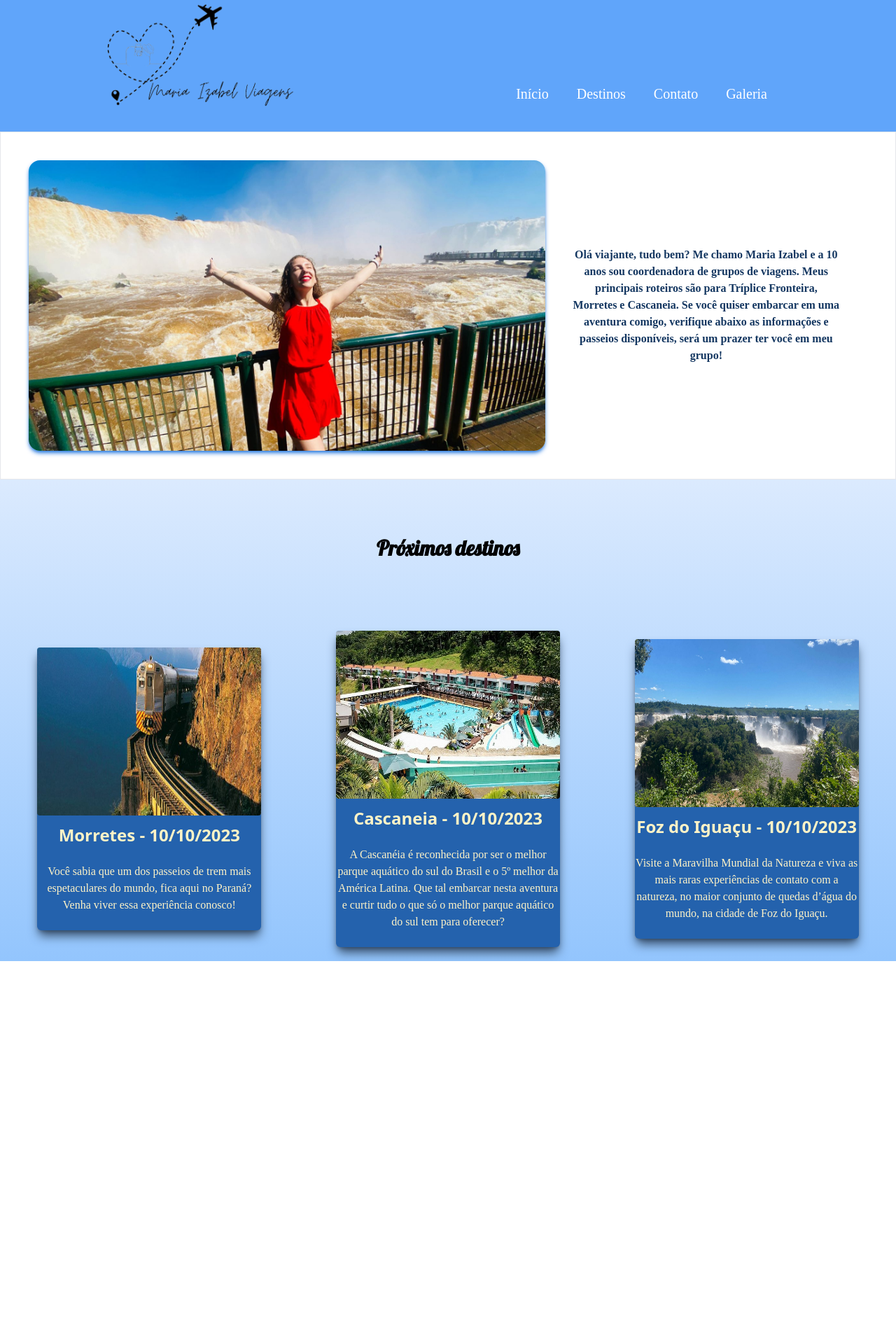
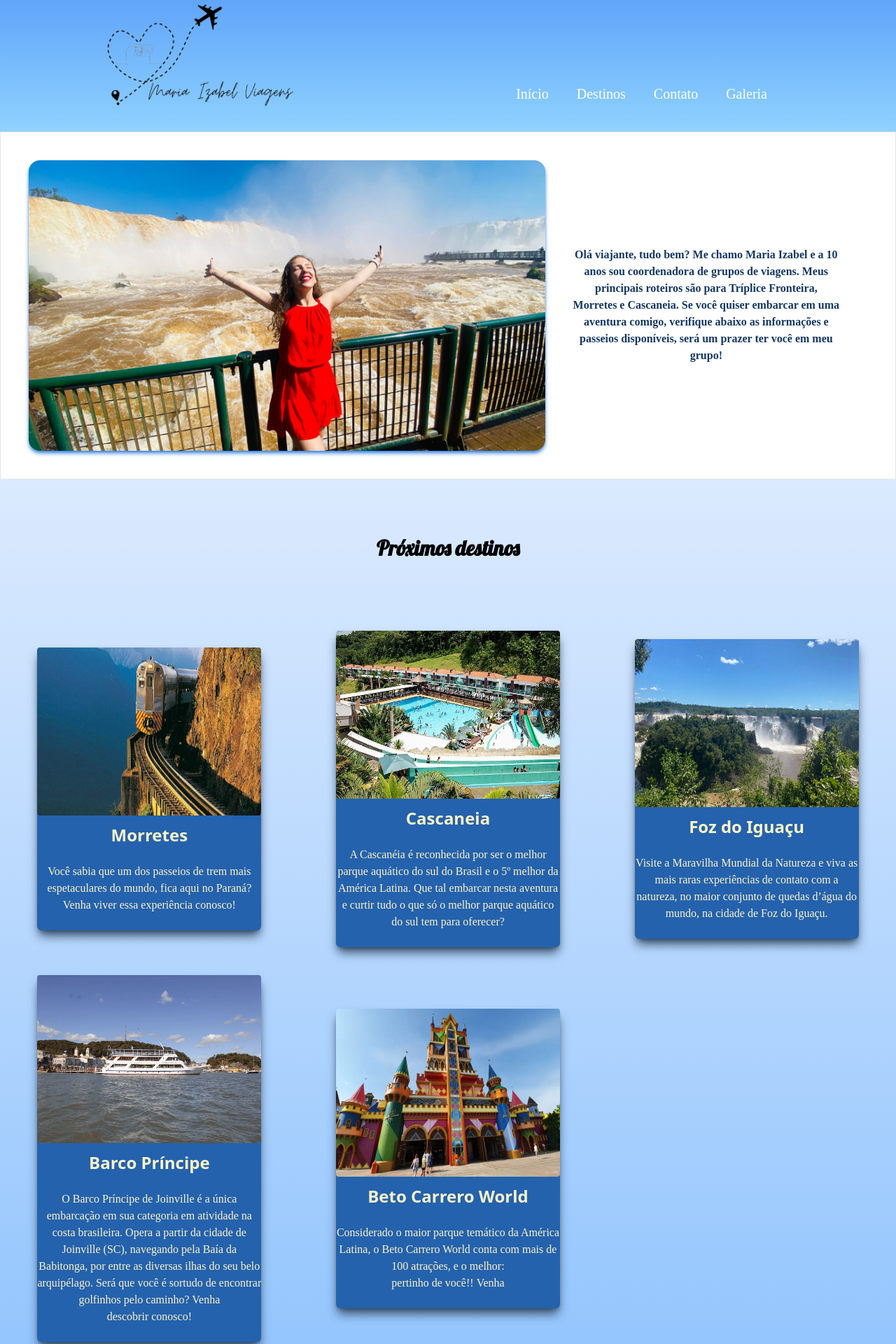
Before and after one commit to guivargas95/mariaizabelviagens, a React (Vite) app: page / in a window 1280 px wide. Shown: the top 1920 px of the page at 70% size. Before the commit the page ends 1373 px from the top, so only its background shows below. Built offline with nearby package versions, Linux system fonts and the light colour scheme; a web font is replaced by a local one.

Commit message:
Two new travel cards added

```diff
--- a/src/components/card/nextTravelsCard/index.tsx
+++ b/src/components/card/nextTravelsCard/index.tsx
@@ -8,13 +8,19 @@
             </div>
             <ul className="flex flex-col text-center items-center text-amber-100 lg:grid lg:grid-cols-3 w-96 lg:w-full">
                 <li className="bg-my-color3 shadow-lg shadow-my-color5 h-full lg:h-fit w-3/4 mt-5 mb-5 lg:ml-auto lg:mr-auto  rounded-md hover:scale-105 hover:ease-in duration-300">
-                    <a href=""><Card title="Morretes - 10/10/2023" image="\img\morretes.jpg" alt="Foto Morretes" resume="Você sabia que um dos passeios de trem mais espetaculares do mundo, fica aqui no Paraná? Venha viver essa experiência conosco!" /></a>
+                    <a href=""><Card title="Morretes" image="\img\morretes.jpg" alt="Foto Morretes" resume="Você sabia que um dos passeios de trem mais espetaculares do mundo, fica aqui no Paraná? Venha viver essa experiência conosco!" /></a>
                 </li>
                 <li className="bg-my-color3 shadow-lg shadow-my-color5 h-full lg:h-fit w-3/4 mt-5 mb-5 lg:ml-auto lg:mr-auto rounded-md hover:scale-105 hover:ease-in duration-300">
-                    <a href=""><Card title="Cascaneia - 10/10/2023" image="\img\cascaneia.jpg" alt="Foto Cascaneia" resume="A Cascanéia é reconhecida por ser o melhor parque aquático do sul do Brasil e o 5º melhor da América Latina. Que tal embarcar nesta aventura e curtir tudo o que só o melhor parque aquático do sul tem para oferecer?" /></a>
+                    <a href=""><Card title="Cascaneia" image="\img\cascaneia.jpg" alt="Foto Cascaneia" resume="A Cascanéia é reconhecida por ser o melhor parque aquático do sul do Brasil e o 5º melhor da América Latina. Que tal embarcar nesta aventura e curtir tudo o que só o melhor parque aquático do sul tem para oferecer?" /></a>
                 </li>
                 <li className="bg-my-color3 shadow-lg shadow-my-color5 h-full lg:h-fit w-3/4 mt-5 mb-5 lg:ml-auto lg:mr-auto  rounded-md hover:scale-105 hover:ease-in duration-300">
-                    <a href=""><Card title="Foz do Iguaçu - 10/10/2023" image="\img\cataratas.jpg" alt="Foto Cataratas do Iguaçu" resume="Visite a Maravilha Mundial da Natureza e viva as mais raras experiências de contato com a natureza, no maior conjunto de quedas d’água do mundo, na cidade de Foz do Iguaçu." /></a>
+                    <a href=""><Card title="Foz do Iguaçu" image="\img\cataratas.jpg" alt="Foto Cataratas do Iguaçu" resume="Visite a Maravilha Mundial da Natureza e viva as mais raras experiências de contato com a natureza, no maior conjunto de quedas d’água do mundo, na cidade de Foz do Iguaçu." /></a>
+                </li>
+                <li className="bg-my-color3 shadow-lg shadow-my-color5 h-full lg:h-fit w-3/4 mt-5 mb-5 lg:ml-auto lg:mr-auto  rounded-md hover:scale-105 hover:ease-in duration-300">
+                    <a href=""><Card title="Barco Príncipe" image="\img\barco.jpg" alt="Foto Cataratas do Iguaçu" resume="O Barco Príncipe de Joinville é a única embarcação em sua categoria em atividade na costa brasileira. Opera a partir da cidade de Joinville (SC), navegando pela Baía da Babitonga, por entre as diversas ilhas do seu belo arquipélago. Será que você é sortudo de encontrar golfinhos pelo caminho? Venha descobrir conosco!" /></a>
+                </li>
+                <li className="bg-my-color3 shadow-lg shadow-my-color5 h-full lg:h-fit w-3/4 mt-5 mb-5 lg:ml-auto lg:mr-auto  rounded-md hover:scale-105 hover:ease-in duration-300">
+                    <a href=""><Card title="Beto Carrero World" image="\img\beto.jpg" alt="Foto Cataratas do Iguaçu" resume="Considerado o maior parque temático da América Latina, o Beto Carrero World conta com mais de 100 atrações, e o melhor: pertinho de você!! Venha" /></a>
                 </li>
             </ul>
         </section>
--- a/src/components/navbar/index.tsx
+++ b/src/components/navbar/index.tsx
@@ -5,7 +5,7 @@
 export default function Navbar(){
     return(
 
-        <div className="h-25 w-auto lg:flex lg:justify-between bg-blue-400 text-white text-center">
+        <div className="h-25 w-auto lg:flex lg:justify-between bg-gradient-to-b from-my-color1 to-my-color6 text-white text-center">
             <img className="ml-auto mr-auto w-72 lg:ml-36" src="\img\mariaizabel_logo.png" alt="" />
             <nav className="">
                 <ul className="flex justify-around p-10 lg:mt-20 cl lg:mr-36 text-xl font-font1">
```
Also changed, not shown: public/img/barco.jpg (added), public/img/beto.jpg (added).
